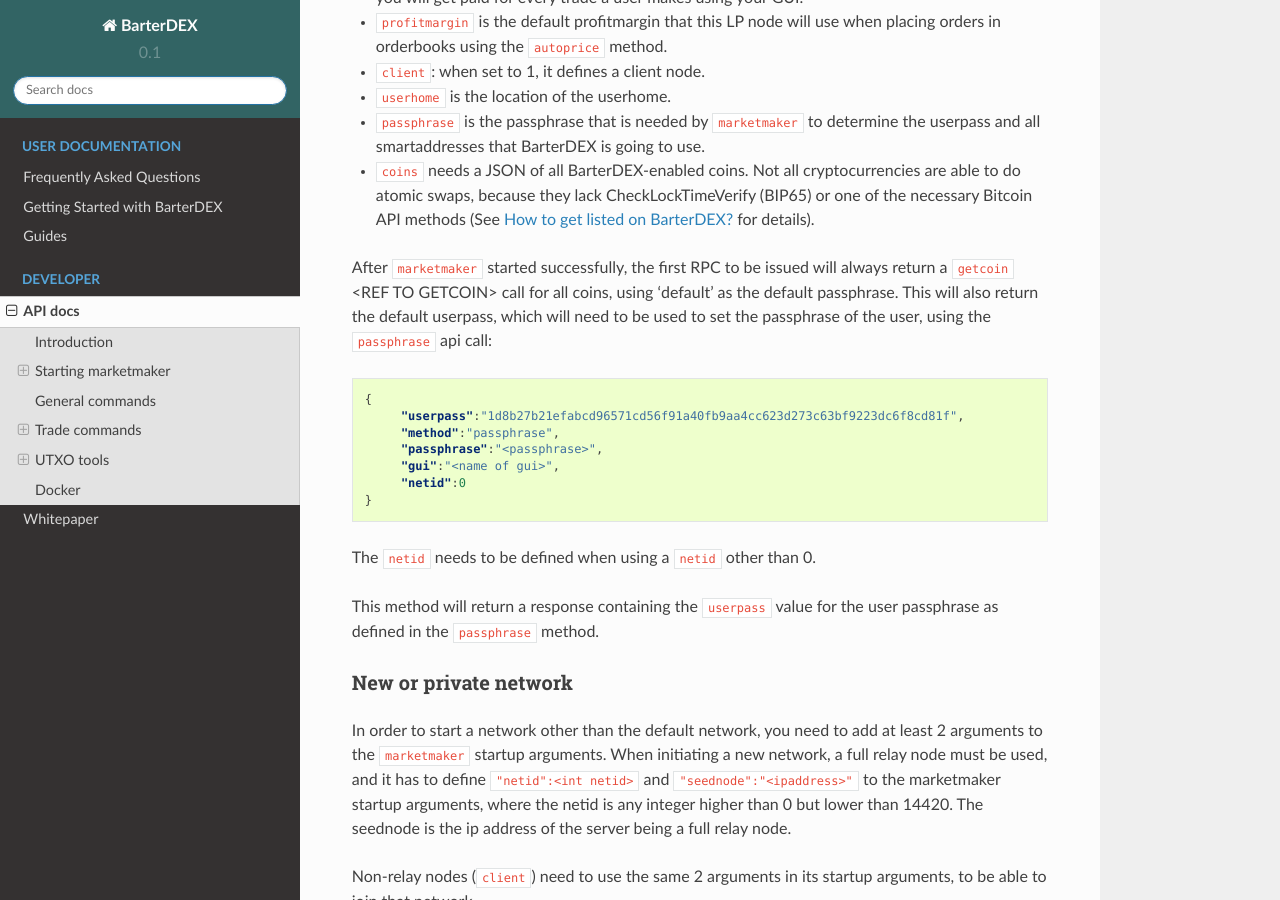
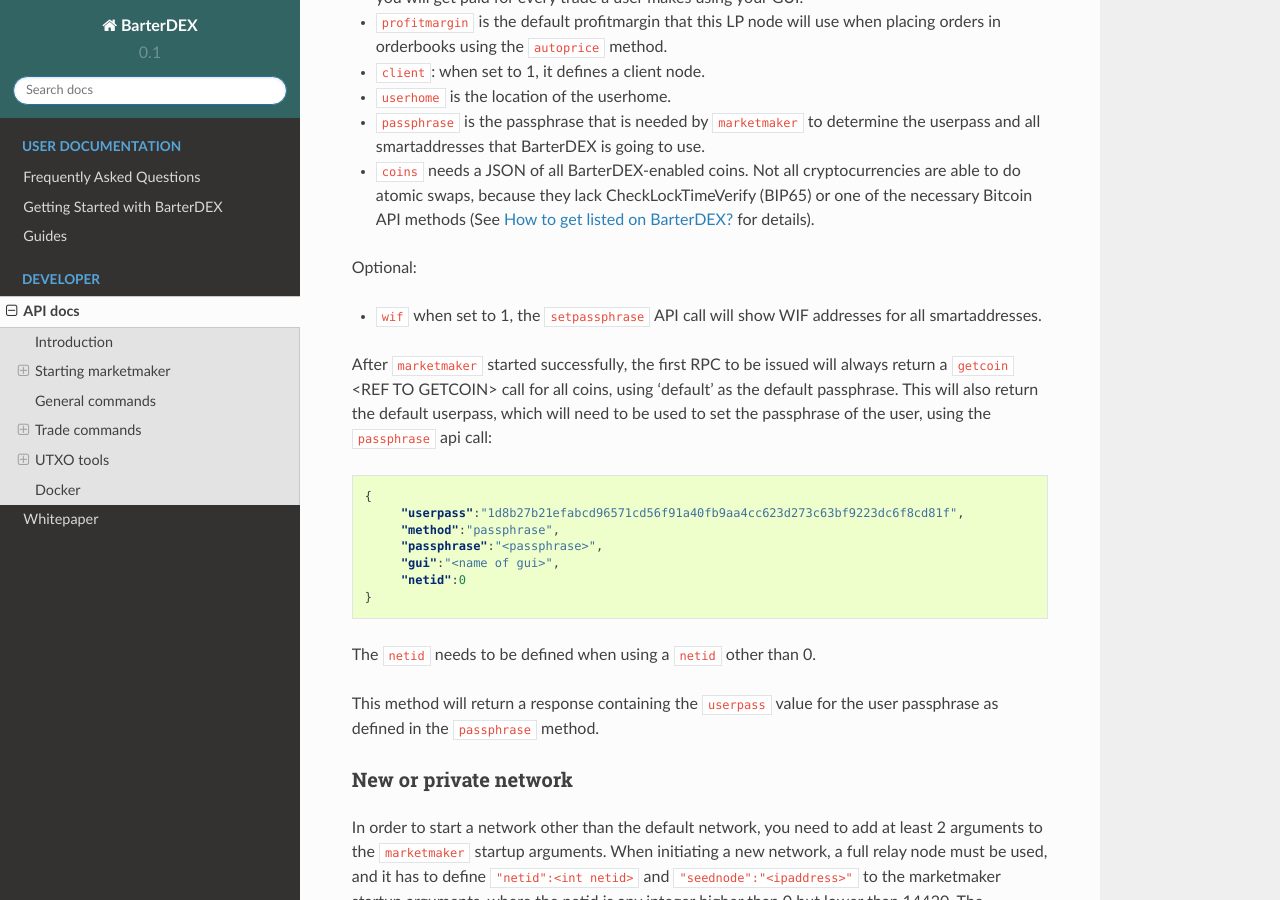
Before and after one commit to jorian/barterdexdocs, a Sphinx documentation site: the page built from docs/source/api.rst, in a window 1280 px wide and 900 px high, scrolled down 2030 px. Built offline with Sphinx 7.4.7 and the Read the Docs theme 2.0.0, drawn with Linux system fonts in a browser that asks for light colours.

Commit message:
wif startup argument

```diff
--- a/docs/source/api.rst
+++ b/docs/source/api.rst
@@ -79,6 +79,10 @@
 - ``userhome`` is the location of the userhome.
 - ``passphrase`` is the passphrase that is needed by ``marketmaker`` to determine the userpass and all smartaddresses that BarterDEX is going to use.
 - ``coins`` needs a JSON of all BarterDEX-enabled coins. Not all cryptocurrencies are able to do atomic swaps, because they lack CheckLockTimeVerify (BIP65) or one of the necessary Bitcoin API methods (See :ref:`how-to-get-listed` for details).
+
+Optional:
+
+- ``wif`` when set to 1, the ``setpassphrase`` API call will show WIF addresses for all smartaddresses.
 
 After ``marketmaker`` started successfully, the first RPC to be issued will always return a ``getcoin``  <REF TO GETCOIN> call for all coins, using 'default' as the default passphrase. This will also return the default userpass, which will need to be used to set the passphrase of the user, using the ``passphrase`` api call:
 
```
